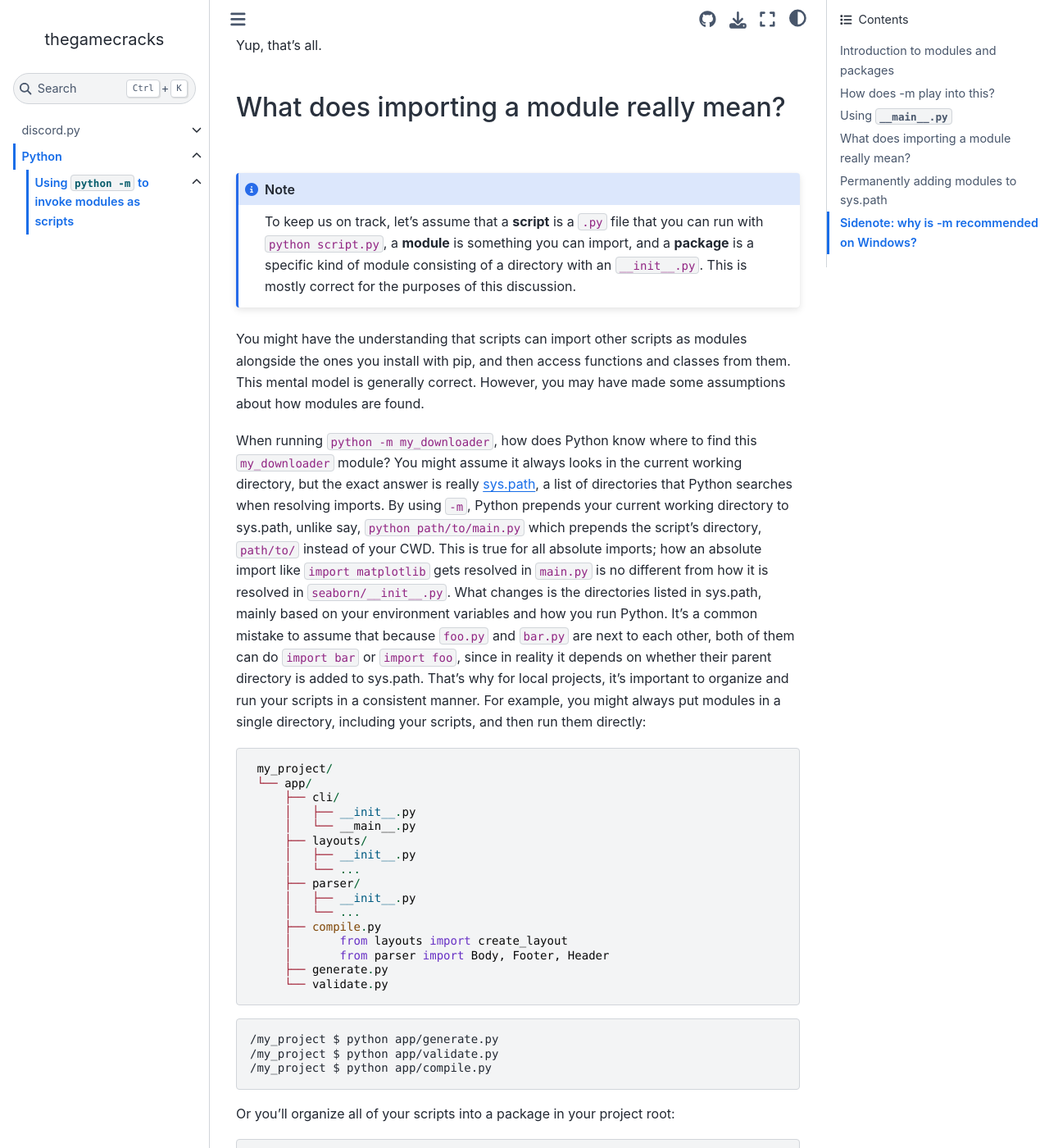
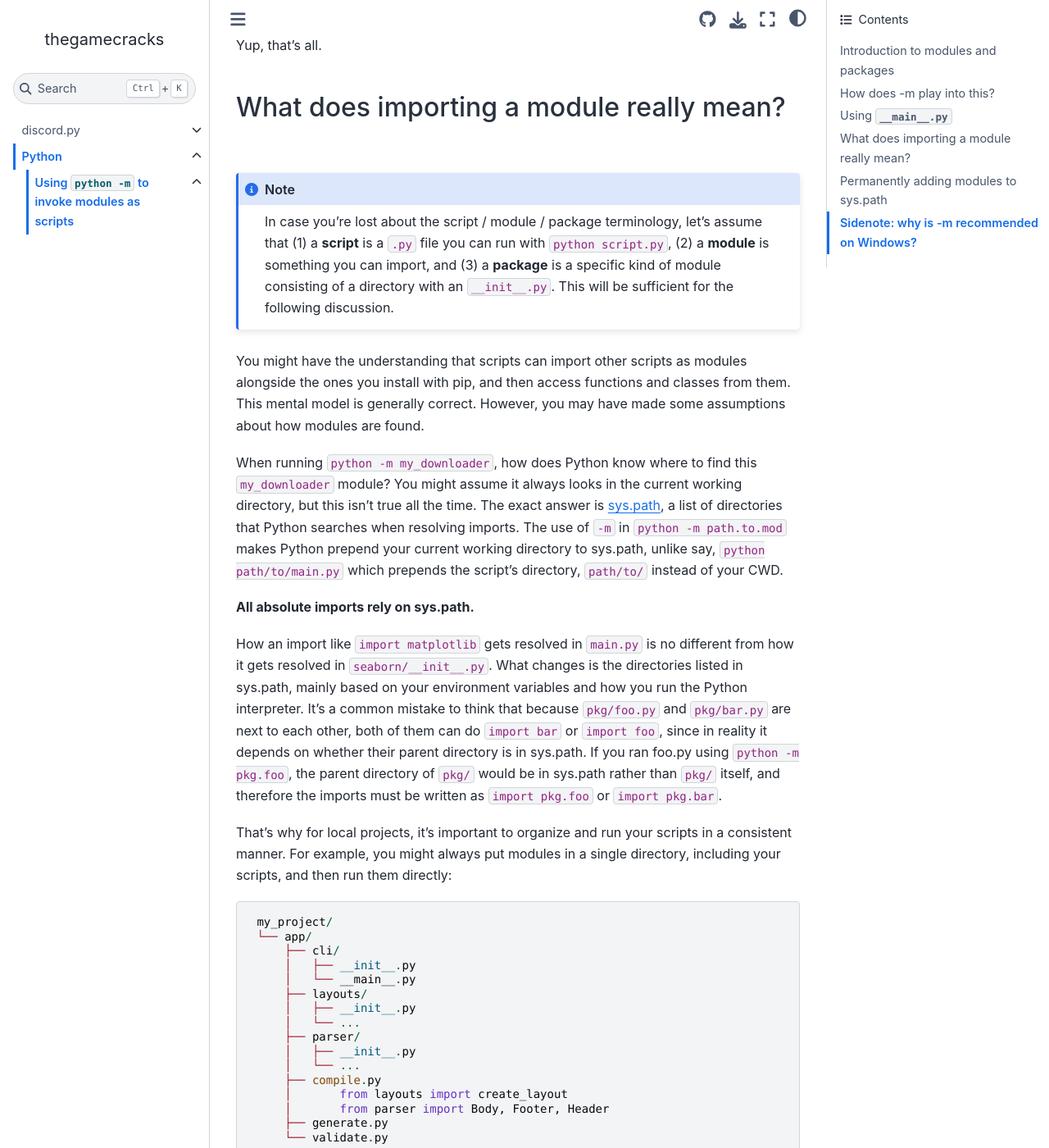
Before and after one commit to thegamecracks/thegamecracks.github.io, a Sphinx documentation site: the page built from docs/python/invoking_modules.rst, in a window 1280 px wide and 1400 px high, scrolled down 2809 px. Shown: the whole window at 82% size. Built offline with Sphinx 7.4.7 and the Sphinx Book theme 1.1.4, drawn with Linux system fonts in a browser that asks for light colours.

Commit message:
feat: add more details about sys.path

```diff
--- a/docs/python/invoking_modules.rst
+++ b/docs/python/invoking_modules.rst
@@ -155,11 +155,12 @@ What does importing a module really mean?
 
 .. note::
 
-   To keep us on track, let's assume that a **script** is a ``.py`` file
-   that you can run with ``python script.py``, a **module** is something you
-   can import, and a **package** is a specific kind of module consisting of
-   a directory with an ``__init__.py``. This is mostly correct for the purposes
-   of this discussion.
+   In case you're lost about the script / module / package terminology,
+   let's assume that (1) a **script** is a ``.py`` file you can run with
+   ``python script.py``, (2) a **module** is something you can import,
+   and (3) a **package** is a specific kind of module consisting of
+   a directory with an ``__init__.py``. This will be sufficient for the
+   following discussion.
 
 You might have the understanding that scripts can import other scripts
 as modules alongside the ones you install with pip, and then access
@@ -168,18 +169,25 @@ However, you may have made some assumptions about how modules are found.
 
 When running ``python -m my_downloader``, how does Python know where to
 find this ``my_downloader`` module? You might assume it always looks in the
-current working directory, but the exact answer is really `sys.path`_,
-a list of directories that Python searches when resolving imports.
-By using ``-m``, Python prepends your current working directory to sys.path,
-unlike say, ``python path/to/main.py`` which prepends the script's directory,
-``path/to/`` instead of your CWD. This is true for all absolute imports;
-how an absolute import like ``import matplotlib`` gets resolved in ``main.py``
-is no different from how it is resolved in ``seaborn/__init__.py``.
+current working directory, but this isn't true all the time. The exact answer is
+`sys.path`_, a list of directories that Python searches when resolving imports.
+The use of ``-m`` in ``python -m path.to.mod`` makes Python prepend your
+current working directory to sys.path, unlike say, ``python path/to/main.py``
+which prepends the script's directory, ``path/to/`` instead of your CWD.
+
+**All absolute imports rely on sys.path.**
+
+How an import like ``import matplotlib`` gets resolved in ``main.py``
+is no different from how it gets resolved in ``seaborn/__init__.py``.
 What changes is the directories listed in sys.path, mainly based on your
-environment variables and how you run Python. It's a common mistake to
-assume that because ``foo.py`` and ``bar.py`` are next to each other,
-both of them can do ``import bar`` or ``import foo``, since in reality
-it depends on whether their parent directory is added to sys.path.
+environment variables and how you run the Python interpreter.
+It's a common mistake to think that because ``pkg/foo.py`` and ``pkg/bar.py``
+are next to each other, both of them can do ``import bar`` or ``import foo``,
+since in reality it depends on whether their parent directory is in sys.path.
+If you ran foo.py using ``python -m pkg.foo``, the parent directory of ``pkg/``
+would be in sys.path rather than ``pkg/`` itself, and therefore the imports
+must be written as ``import pkg.foo`` or ``import pkg.bar``.
+
 That's why for local projects, it's important to organize and run your scripts
 in a consistent manner. For example, you might always put modules in a single
 directory, including your scripts, and then run them directly:
```
